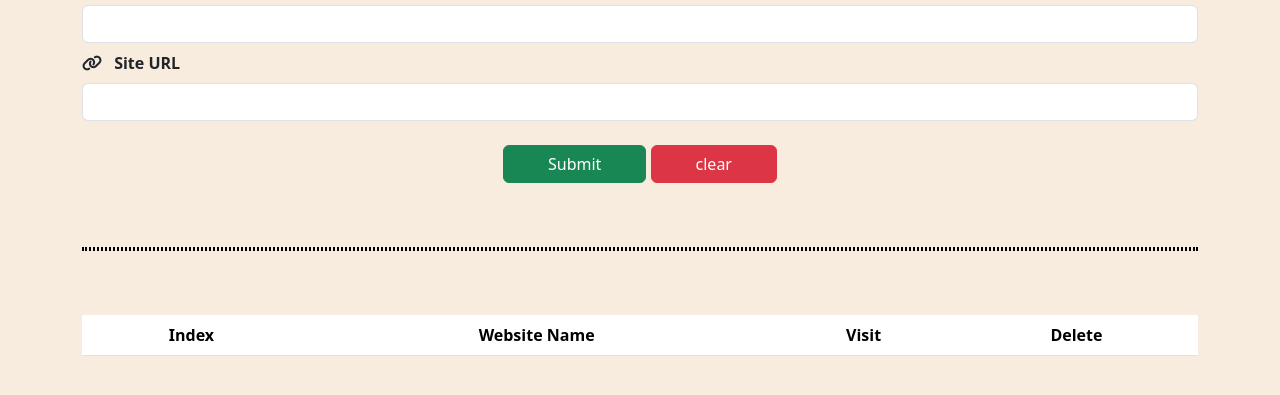
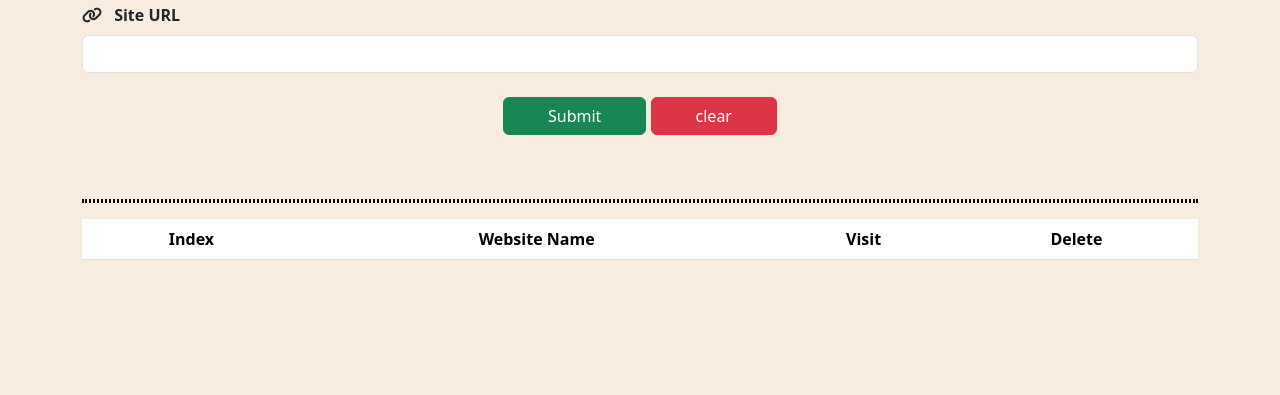
Before and after one commit to Youseef-Emam/bookmark, a plain HTML site: page index.html in a window 1280 px wide. Shown: the part 265-660 px from the top of the page. Drawn offline with Linux system fonts and the light colour scheme; a web font is replaced by a local one.

Commit message:
Update index.html

```diff
--- a/index.html
+++ b/index.html
@@ -22,7 +22,7 @@
 
 <body>
 
-    <section id="home" class="p-5">
+    <section id="home">
         <div class="container ">
             <div class="row">
                 <div class="col-md-12">
@@ -92,8 +92,8 @@
                     </div>
                 </div>
             </div>
-    </section>
-   <div class="container">
+            <div>
+                <div>
                     <table class="table text-center mt-3">
                         <thead>
                             <tr>
@@ -109,6 +109,10 @@
                     </table>
                 </div>
 
+               </div>
+    </section>
+
+
     <script src="js/bootstrap.bundle.min.js"></script>
     <script src="js/main.js"></script>
 </body>
```
Lines whose indentation alone changed are shown as unchanged.
